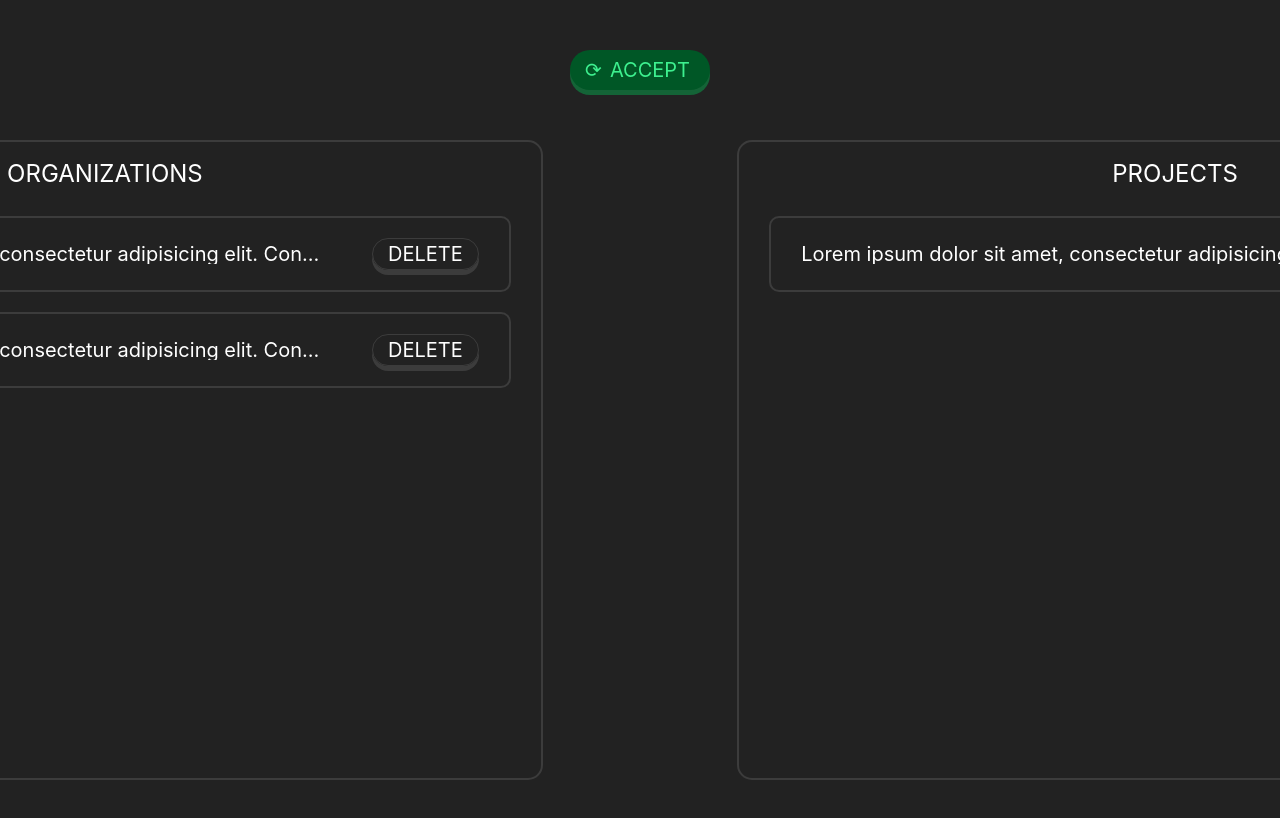
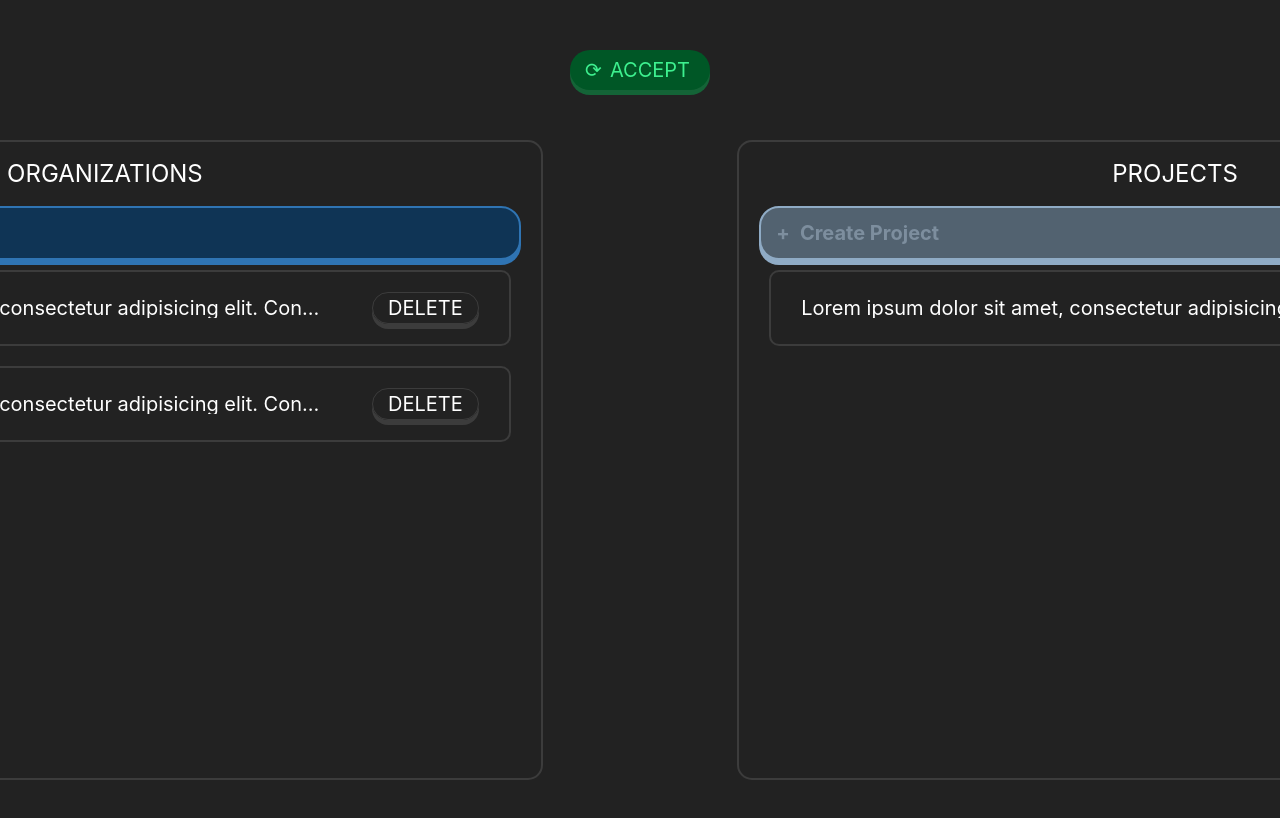
Before and after one commit to DokktorZenik/frontend, a React (Create React App) app: page /metadata in a window 1280 px wide. Shown: the top 818 px of the page. Built offline with nearby package versions, Linux system fonts and the light colour scheme; the HTML template or start-up script is replaced by a standard one.

Commit message:
full functional

```diff
--- a/src/manager/auth/login/login.module.css
+++ b/src/manager/auth/login/login.module.css
@@ -7,7 +7,7 @@
     align-items: center;
 }
 
-.items_container {
+.container {
     width: 90%;
     height: 90vh;
     display: flex;
--- /dev/null
+++ b/src/manager/entities/create/createModal.jsx
@@ -0,0 +1,19 @@
+import style from "./createModal.module.css"
+
+const CreateModal = ({callback, title, closeModal}) => {
+    return (
+        <div className={style.wrapper} onClick={closeModal}>
+            <div className={style.container} onClick={e => e.stopPropagation()}>
+                <div className={style.title_field}>{title}</div>
+                <div className={style.name_field}>
+                    <input type="text"/>
+                </div>
+                <div className={style.button__wrapper}>
+                    <div className={style.button}>APPLY</div>
+                </div>
+            </div>
+        </div>
+    );
+}
+
+export default CreateModal;
--- /dev/null
+++ b/src/manager/entities/create/createModal.module.css
@@ -0,0 +1,72 @@
+.wrapper {
+    z-index: 5;
+    position: absolute;
+    top: 0;
+    left: 0;
+    width: 100%;
+    height: 100vh;
+    display: flex;
+    justify-content: center;
+    align-items: center;
+    background-color: rgba(0, 0, 0, 0.5);
+}
+
+.container {
+    width: 400px;
+    border: 2px solid rgb(64, 64, 64);
+    background-color: rgb(30, 30, 30);
+    border-radius: 30px;
+    font-size: 20px;
+    padding: 25px;
+    color: white;
+    display: flex;
+    flex-direction: column;
+    gap: 25px;
+}
+
+.title_field {
+    display: flex;
+    justify-content: center;
+    margin-bottom: 40px;
+}
+
+.name_field {
+
+}
+
+
+.name_field > input {
+    width: 100%;
+    font-size: 24px;
+    padding: 5px;
+}
+
+.button {
+    padding: 10px 20px 10px 40px;
+    border-radius: 20px;
+    position: relative;
+    border-color: rgb(20, 100, 55);
+    background-color: rgb(0, 87, 38);
+    color: rgb(61, 240, 143);
+    cursor: pointer;
+    top: 0;
+    box-shadow: 0 5px 0 rgb(20, 100, 55);
+}
+
+.button:before {
+    content: "⟳";
+    position: absolute;
+    top: 10px;
+    left: 15px;
+}
+
+.button:active {
+    top: 2px;
+    box-shadow: 0 3px 0 rgb(20, 100, 55);
+    transition-duration: 0.1s;
+}
+
+.button__wrapper {
+    display: flex;
+    justify-content: right;
+}
--- a/src/manager/entities/metadata.jsx
+++ b/src/manager/entities/metadata.jsx
@@ -1,15 +1,33 @@
 import style from "./metadata.module.css"
 import Item from "./model/item";
+import CreateModal from "./create/createModal";
+import {useState} from "react";
 
 const Metadata = () => {
+
+    const [isModalActive, setIsModalActive] = useState(false);
+    const [title, setTitle] = useState("");
+
     return (
         <div className={style.placement}>
             <div className={style.wrapper}>
                 <div className={style.main_container}>
+                    {isModalActive
+                        ? <CreateModal title={title} callback={() => console.log("ARTEM")} closeModal={() => setIsModalActive(false)} />
+                        : null
+                    }
                     <div className={style.apply}><p>ACCEPT</p></div>
                     <div className={style.choose}>
                         <div className={[style.orgs, style.items_container].join(" ")}>
                             <div className={style.title}><p>ORGANIZATIONS</p></div>
+                            <div className={style.create__wrapper} onClick={() => {
+                                setIsModalActive(true)
+                                setTitle("Create Org")
+                            }}>
+                                <div className={style.create_button}>
+                                    <p>Create Org</p>
+                                </div>
+                            </div>
                             <div>
                                 <Item/>
                                 <Item/>
@@ -18,6 +36,14 @@ const Metadata = () => {
                         </div>
                         <div className={[style.projs, style.items_container].join(" ")}>
                             <div className={style.title}><p>PROJECTS</p></div>
+                            <div className={style.create__wrapper} onClick={() => {
+                                setIsModalActive(true)
+                                setTitle("Create Project")
+                            }}>
+                                <div className={[style.inactive].join(" ")}>
+                                    <p>Create Project</p>
+                                </div>
+                            </div>
                             <div>
                                 <Item/>
                             </div>
--- a/src/manager/entities/metadata.module.css
+++ b/src/manager/entities/metadata.module.css
@@ -1,3 +1,5 @@
+@import "../utils/nullfile.module.css";
+
 .placement {
     width: 100%;
     min-height: 100vh;
@@ -71,3 +73,63 @@
     box-shadow: 0 3px 0 rgb(20, 100, 55);
     transition-duration: 0.1s;
 }
+
+.create__wrapper {
+    display: flex;
+}
+
+.create_button {
+    display: flex;
+    width: 100%;
+    font-size: 20px;
+    border: 2px solid rgb(47, 116, 179);
+    padding: 15px;
+    background-color: rgb(15, 52, 85);
+    border-radius: 20px;
+    position: relative;
+    top: 0;
+    left: 0;
+    box-shadow: 0 5px 0 rgb(47, 116, 179);
+    cursor: pointer;
+}
+
+.create_button:active {
+    top: 2px;
+    box-shadow: 0 3px 0 rgb(47, 116, 179);
+}
+
+.create_button > p {
+    font-weight: bold;
+    color: rgb(50, 121, 182);
+}
+
+.create_button:before {
+    content: "+";
+    font-weight: bold;
+    margin-right: 10px;
+    color: rgb(50, 121, 182);
+}
+
+.inactive {
+    display: flex;
+    width: 100%;
+    font-size: 20px;
+    border: 2px solid rgb(143, 171, 197);
+    padding: 15px;
+    background-color: rgb(82, 98, 112);
+    border-radius: 20px;
+    box-shadow: 0 5px 0 rgb(143, 171, 197);
+    cursor: pointer;
+}
+
+.inactive > p {
+    font-weight: bold;
+    color: rgb(125, 142, 158);
+}
+
+.inactive:before {
+    content: "+";
+    font-weight: bold;
+    margin-right: 10px;
+    color: rgb(125, 142, 158);
+}
--- a/src/manager/task/container/main-container.jsx
+++ b/src/manager/task/container/main-container.jsx
@@ -3,12 +3,12 @@ import TaskModel from "../task/task-model";
 import Filter from "../filter/filter";
 import {useState} from "react";
 import Modal from "../modal/modal";
-
+import style from "./main-container.module.css";
+import CreateModal from "../../entities/create/createModal";
 const MainContainer = () => {
 
     const [filter, setFilter] = useState({});
     const [isModalOpen, setIsModalOpen] = useState(false);
-
     const openModal = (recordId) => {
         setIsModalOpen(true);
     }
@@ -95,12 +95,23 @@ const MainContainer = () => {
                 <div className={styles.header}>
                     Tasks from Project
                 </div>
-                <Filter priorities={priorities} statuses={statuses} assignees={assignees} filter={filter} setFilter={setFilter} />
+                <div className={styles.settings}>
+                    <div className={style.create__wrapper} onClick={() => {
+                        setIsModalOpen(true)
+                    }}>
+                        <div className={[style.create_button].join(" ")}>
+                            <p>Create Project</p>
+                        </div>
+                    </div>
+                    <Filter priorities={priorities} statuses={statuses} assignees={assignees} filter={filter}
+                            setFilter={setFilter} />
+                </div>
                 <div className={styles.tasks__place}>
-                    {isModalOpen ? <Modal priorities={priorities} statuses={statuses} estimates={estimates} close={() => setIsModalOpen(false)}/> : null}
-                    <TaskModel priorities={priorities} statuses={statuses} estimates={estimates} clicked={openModal} />
-                    <TaskModel priorities={priorities} statuses={statuses} estimates={estimates} clicked={openModal} />
-                    <TaskModel priorities={priorities} statuses={statuses} estimates={estimates} clicked={openModal} />
+                    {isModalOpen ? <Modal priorities={priorities} statuses={statuses} estimates={estimates}
+                                          close={() => setIsModalOpen(false)}/> : null}
+                    <TaskModel priorities={priorities} statuses={statuses} estimates={estimates} clicked={openModal}/>
+                    <TaskModel priorities={priorities} statuses={statuses} estimates={estimates} clicked={openModal}/>
+                    <TaskModel priorities={priorities} statuses={statuses} estimates={estimates} clicked={openModal}/>
                 </div>
             </div>
         </div>
--- a/src/manager/task/filter/filter.jsx
+++ b/src/manager/task/filter/filter.jsx
@@ -1,9 +1,13 @@
 import styles from './filter.module.css'
 import Dropdown from "../dropdown/dropdown";
 import {useEffect, useMemo, useState} from "react";
+import CreateModal from "../../entities/create/createModal";
 
 const Filter = ({priorities, statuses, assignees, filter, setFilter}) => {
 
+    const [isCreateModalActive, setIsCreateModalActive] = useState(false);
+
+    const [title, setTitle] = useState("");
 
     const setField = (fieldName, value) => {
         console.log({...filter, [fieldName]: value})
@@ -39,19 +43,36 @@ const Filter = ({priorities, statuses, assignees, filter, setFilter}) => {
 
     return (
         <div className={styles.settings}>
+            {isCreateModalActive
+                ? <CreateModal title={title} callback={() => console.log("ARTEM")}
+                               closeModal={() => setIsCreateModalActive(false)}/>
+                : null
+            }
             <div className={styles.settings__item}>
                 <Dropdown array={priorities} startValue={displayValues["priority"]} fieldName={"priority"}
-                          callback={setField}/>
+                          callback={setField} createItem={() => {
+                    setTitle("priority")
+                    setIsCreateModalActive(true)
+                }
+                }/>
                 <div className={styles.settings__item_reset} onClick={() => removeField("priority")}><p>✕</p></div>
             </div>
             <div className={styles.settings__item}>
                 <Dropdown array={statuses} startValue={displayValues["status"]} fieldName={"status"}
-                          callback={setField}/>
+                          callback={setField} createItem={() => {
+                    setTitle("status")
+                    setIsCreateModalActive(true)
+                }
+                }/>
                 <div className={styles.settings__item_reset} onClick={() => removeField("status")}><p>✕</p></div>
             </div>
             <div className={[styles.settings__item, styles.settings__item_null].join(" ")}>
                 <Dropdown array={assignees} startValue={displayValues["assignee"]} fieldName={"assignee"}
-                          callback={setField}/>
+                          callback={setField} createItem={() => {
+                    setTitle("assignee")
+                    setIsCreateModalActive(true)
+                }
+                }/>
                 <div className={styles.settings__item_reset} onClick={() => removeField("assignee")}><p>✕</p></div>
             </div>
             <div className={[styles.settings__item, styles.settings__reset].join(" ")} onClick={() => setFilter({})}>
--- a/src/manager/task/filter/filter.module.css
+++ b/src/manager/task/filter/filter.module.css
@@ -1,6 +1,5 @@
 .settings {
     padding: 10px;
-    border-bottom: 1px solid rgb(60, 60, 60);
     font-size: 16px;
     color: rgb(245, 245, 245);
     display: flex;
--- a/src/manager/task/modal/modal.module.css
+++ b/src/manager/task/modal/modal.module.css
@@ -1,4 +1,4 @@
-.items_container {
+.wrapper {
     position: absolute;
     display: flex;
     align-items: center;
```
Also changed, not shown: src/manager/task/container/main-container.module.css (+43 -0 lines), src/manager/task/dropdown/dropdown.jsx (+22 -3 lines).
